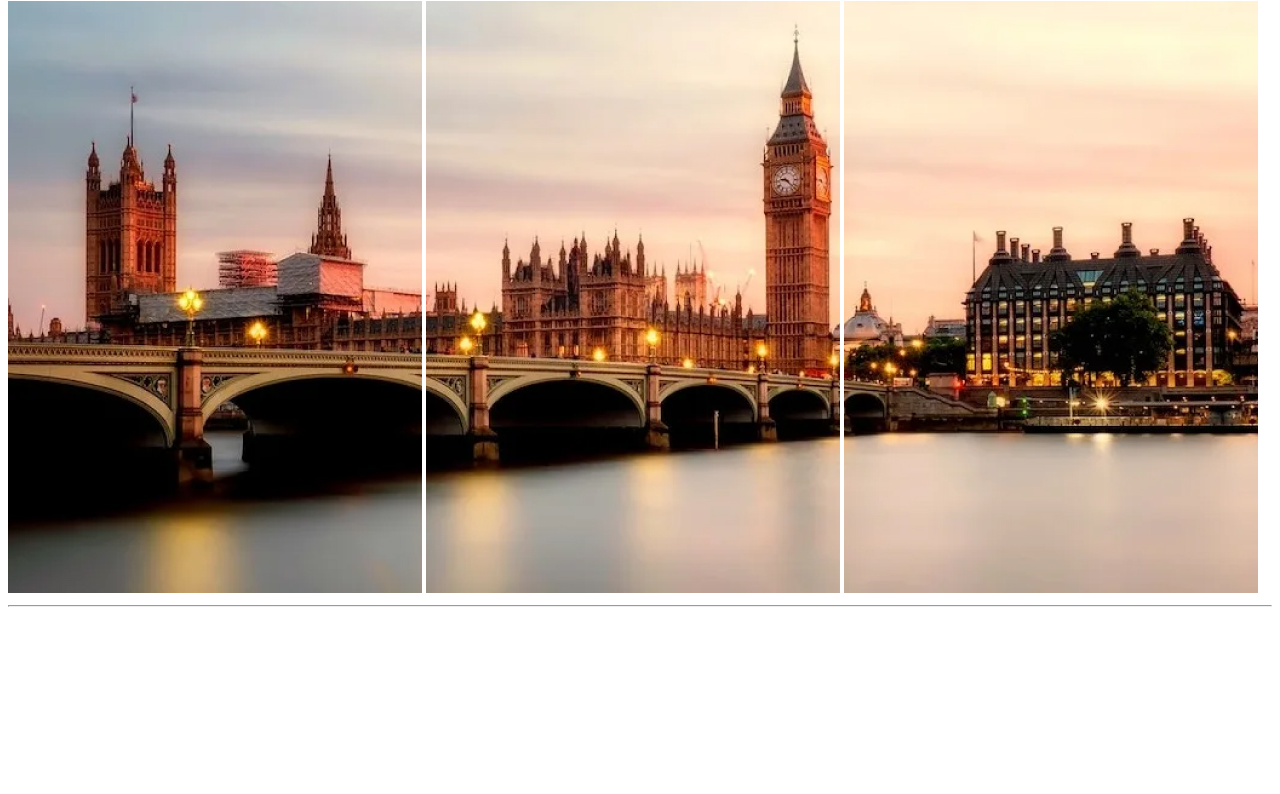
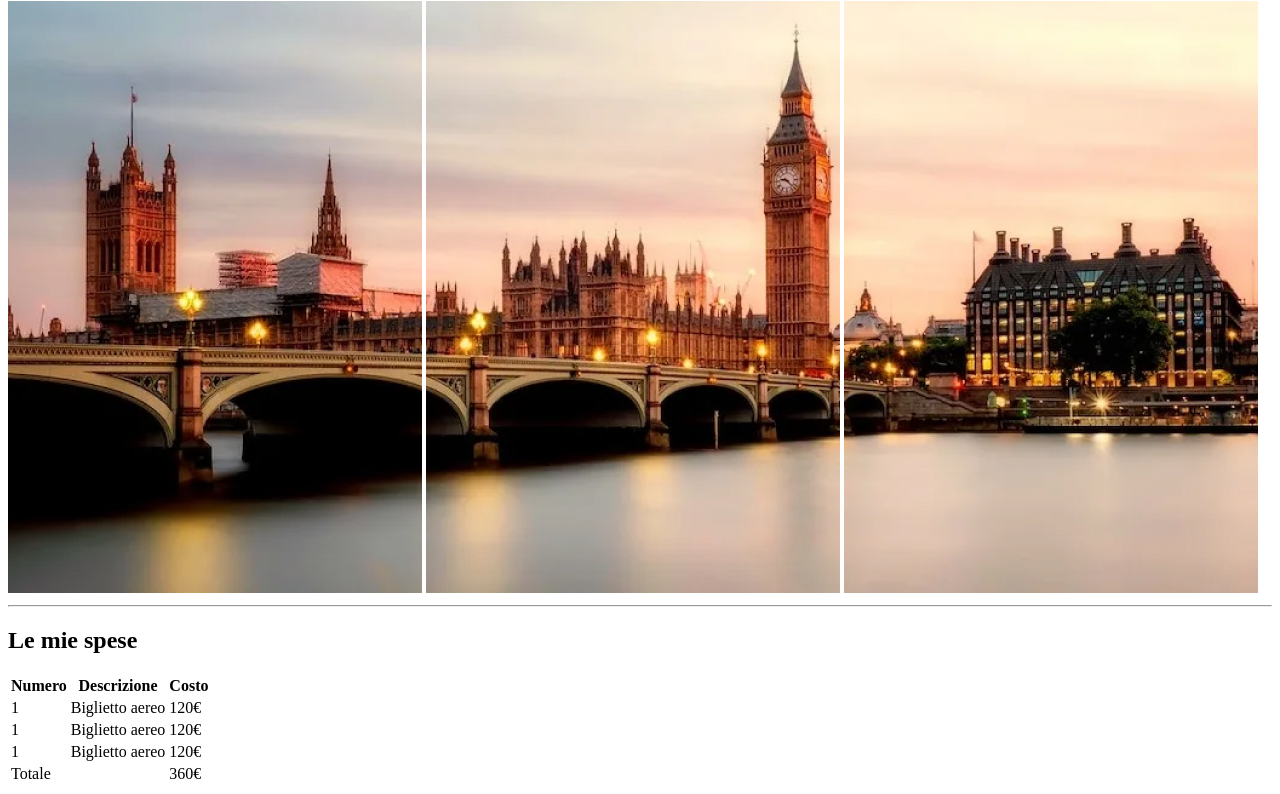
Before and after one commit to Alessiasansalone/html-london-trip, a plain HTML site: page London trip/index.html in a window 1280 px wide. Shown: the part 79-873 px from the top of the page. Before the commit the page ends 800 px from the top, so only its background shows below. Drawn offline with Linux system fonts and the light colour scheme.

Commit message:
tabella main

```diff
--- a/London trip/index.html
+++ b/London trip/index.html
@@ -22,6 +22,42 @@
 
     <main>
 
+        <h2>Le mie spese</h2>
+
+        <table>
+            <!-- intestazione tabella-->
+            <tr>
+                <th>Numero</th>
+                <th>Descrizione</th>
+                <th>Costo</th>
+            </tr>
+
+            <!-- corpo tabella-->
+            <tr>
+                <td>1</td>
+                <td>Biglietto aereo</td>
+                <td>120€</td>
+            </tr>
+
+            <tr>
+                <td>1</td>
+                <td>Biglietto aereo</td>
+                <td>120€</td>
+            </tr>
+
+            <tr><td>1</td>
+                <td>Biglietto aereo</td>
+                <td>120€</td>
+            </tr>
+
+            <!-- chiusura tabella -->
+            <tr>
+                <td>Totale</td>
+                <td></td>
+                <td>360€</td>
+            </tr>
+        </table>
+
     </main>
     <!-- ./main-->
 
```
